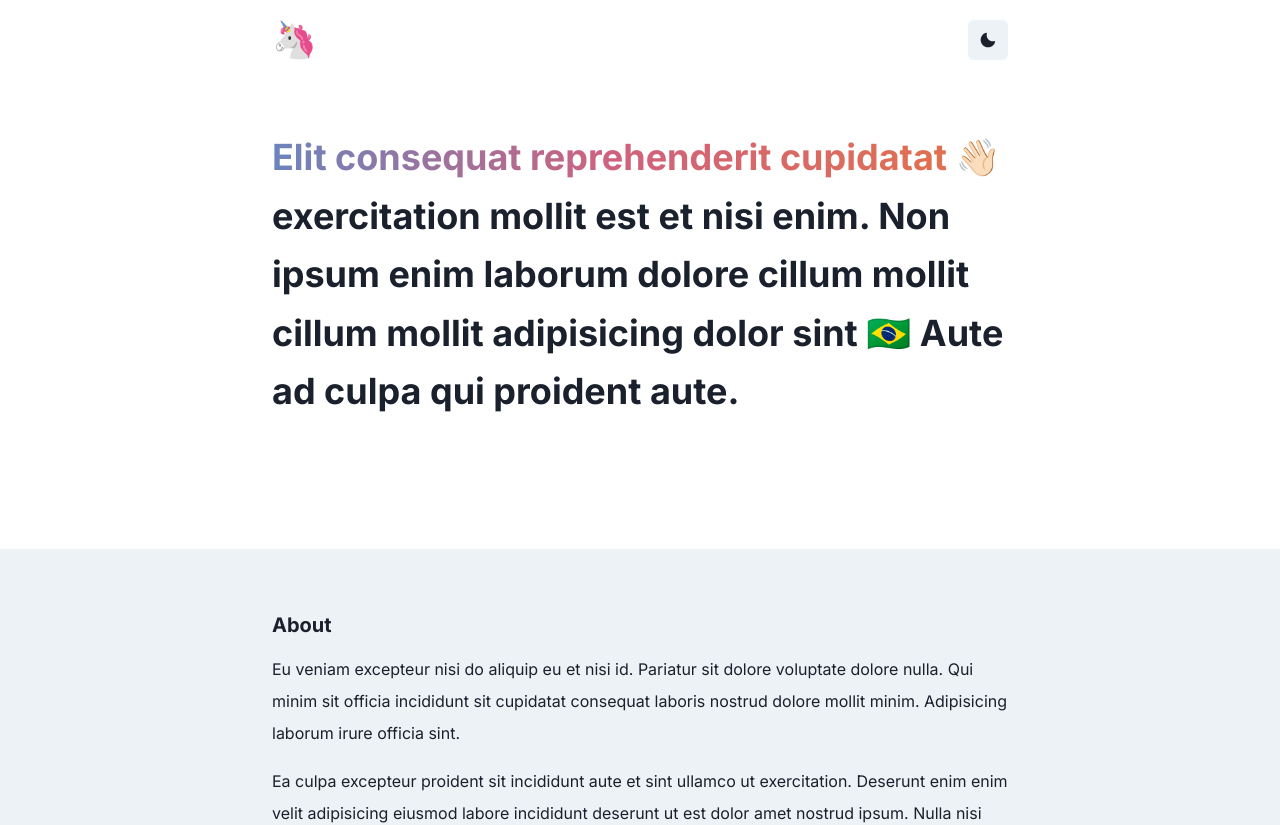
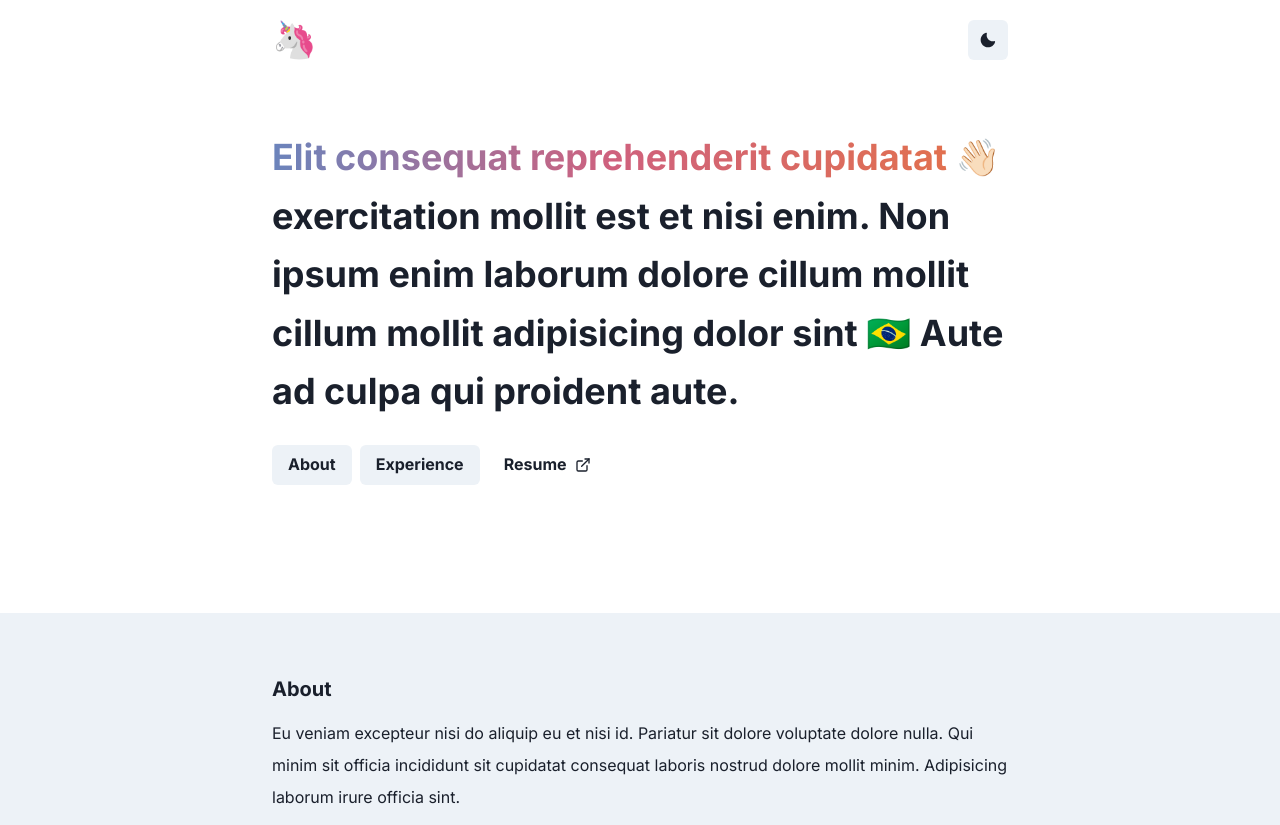
Before and after one commit to araujogui/araujogui.com, a Next.js app: page / in a window 1280 px wide. Shown: the top 825 px of the page. Built offline with nearby package versions, Linux system fonts and the light colour scheme.

Commit message:
Add Foreword CTAs

```diff
--- a/components/Foreword.jsx
+++ b/components/Foreword.jsx
@@ -1,4 +1,12 @@
-import { Box, chakra, Container, Heading } from "@chakra-ui/react";
+import { ExternalLinkIcon } from "@chakra-ui/icons";
+import {
+  Box,
+  Button,
+  ButtonGroup,
+  chakra,
+  Container,
+  Heading,
+} from "@chakra-ui/react";
 
 const Foreword = () => {
   return (
@@ -15,6 +23,22 @@ const Foreword = () => {
           cillum mollit cillum mollit adipisicing dolor sint 🇧🇷 Aute ad culpa
           qui proident aute.
         </Heading>
+        <ButtonGroup mt="6">
+          <Button as="a" href="#about">
+            About
+          </Button>
+          <Button as="a" href="#experience">
+            Experience
+          </Button>
+          <Button
+            as="a"
+            href="/resume.pdf"
+            variant="ghost"
+            rightIcon={<ExternalLinkIcon />}
+          >
+            Resume
+          </Button>
+        </ButtonGroup>
       </Container>
     </Box>
   );
```
